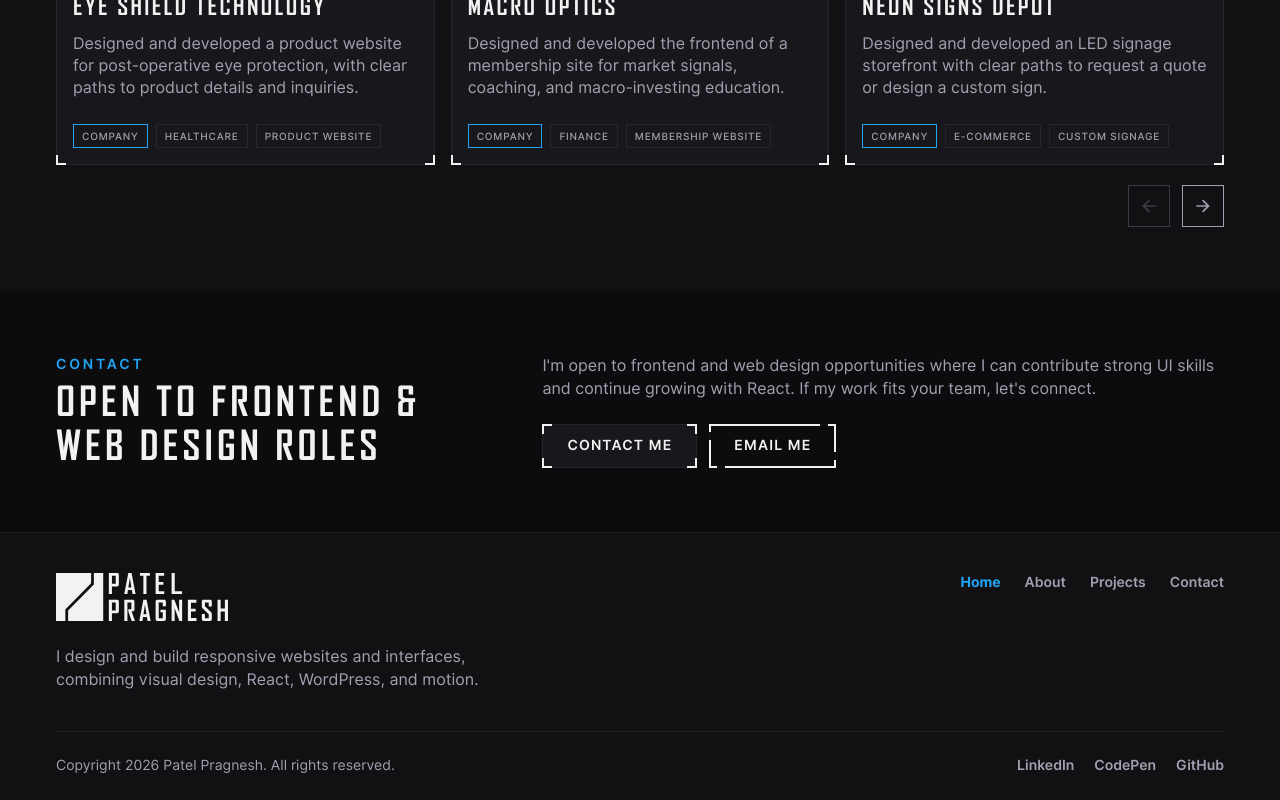
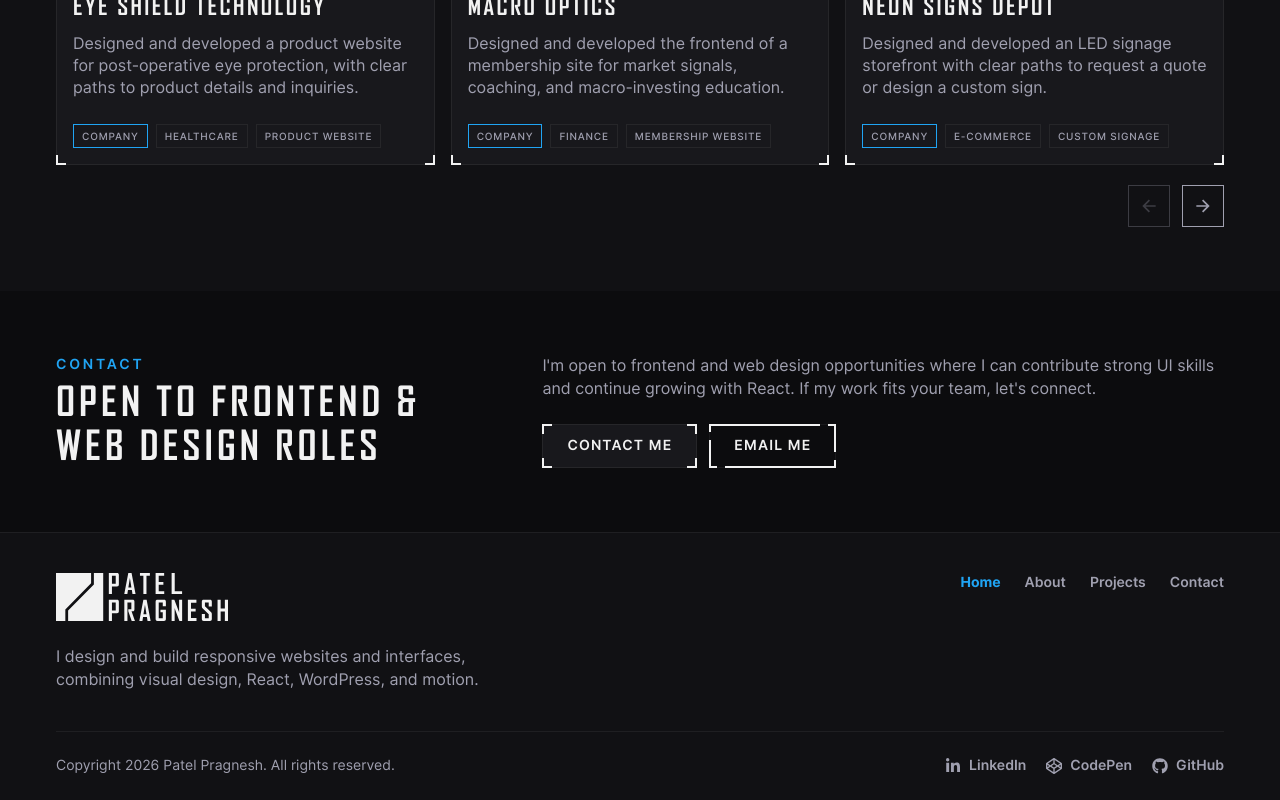
Before and after one commit to PragneshCodeStudio/PCS-Portfolio-PatelPragnesh, a React (Vite) app: page / in a window 1280 px wide. Shown: the part 2525-3325 px from the top of the page. Built offline with nearby package versions, Linux system fonts and the light colour scheme.

Commit message:
Add footer social icons and refine skills content

```diff
--- a/src/components/layout/Footer.jsx
+++ b/src/components/layout/Footer.jsx
@@ -70,9 +70,10 @@ const Footer = () => {
                 key={link.label}
                 href={link.href}
                 target="_blank"
-                rel="noreferrer"
-                className="font-body text-sm font-semibold text-secondary-text transition hover:text-accent"
+                rel="noopener noreferrer"
+                className="inline-flex items-center gap-2 font-body text-sm font-semibold text-secondary-text transition hover:text-accent"
               >
+                <link.Icon aria-hidden="true" className="size-4 shrink-0" />
                 {link.label}
               </a>
             ))}
--- a/src/data/skills.js
+++ b/src/data/skills.js
@@ -2,7 +2,8 @@ export const skills = [
   {
     id: 1,
     name: "HTML / CSS",
-    description: "Building semantic, responsive layouts with Flexbox and Grid.",
+    description:
+      "Building well-structured, responsive web pages with clean and maintainable HTML and CSS.",
     tags: ["Semantic HTML", "Flexbox", "CSS Grid"],
   },
   {
@@ -14,17 +15,17 @@ export const skills = [
   },
   {
     id: 3,
+    name: "React Development",
+    description:
+      "Building responsive React interfaces with reusable components, props, state, and hooks.",
+    tags: ["Components", "State", "Hooks"],
+  },
+  {
+    id: 4,
     name: "Animation & Interaction",
     description:
       "Creating smooth animations and interactive elements that guide attention and improve the user experience.",
     tags: ["GSAP", "CSS Animations", "Interactive UI"],
-  },
-  {
-    id: 4,
-    name: "React Development",
-    description:
-      "Building responsive React interfaces with reusable components, props, state, and hooks.",
-    tags: ["Components", "State", "Hooks"],
   },
   {
     id: 5,
```
